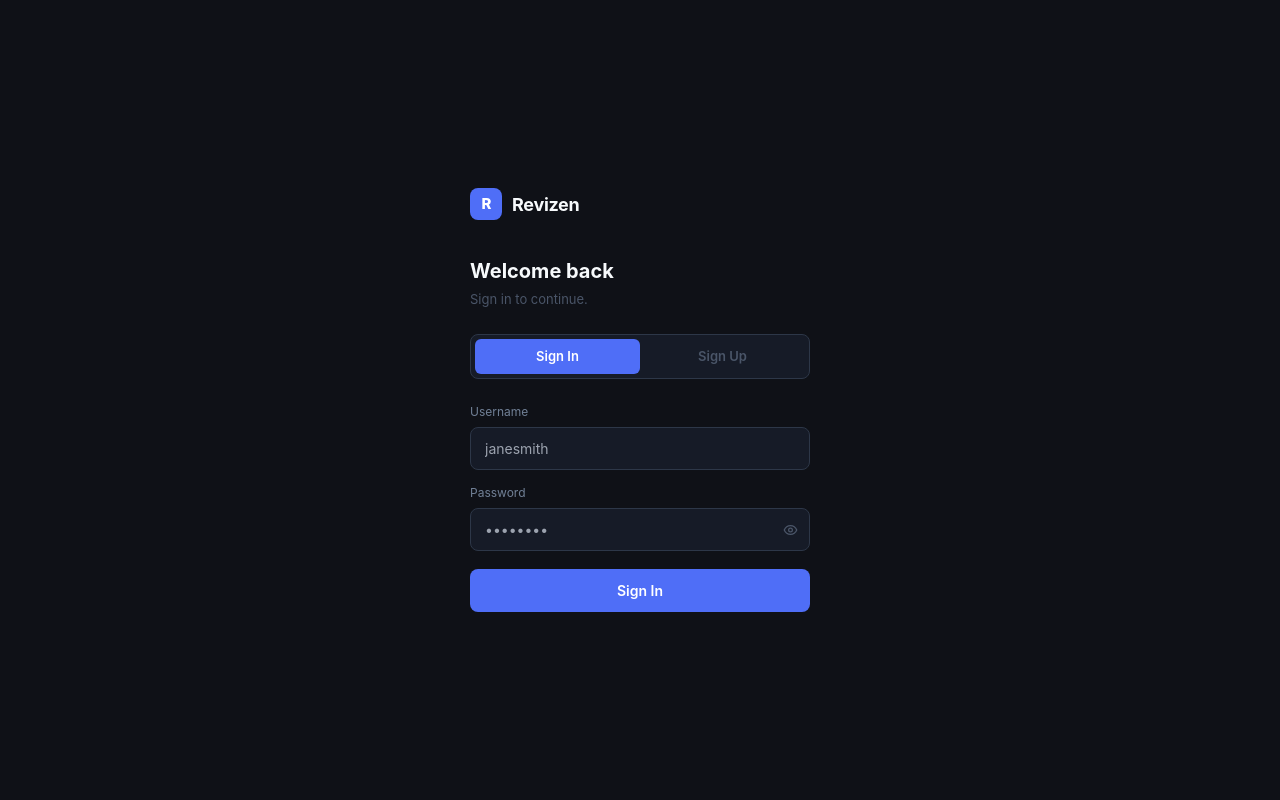
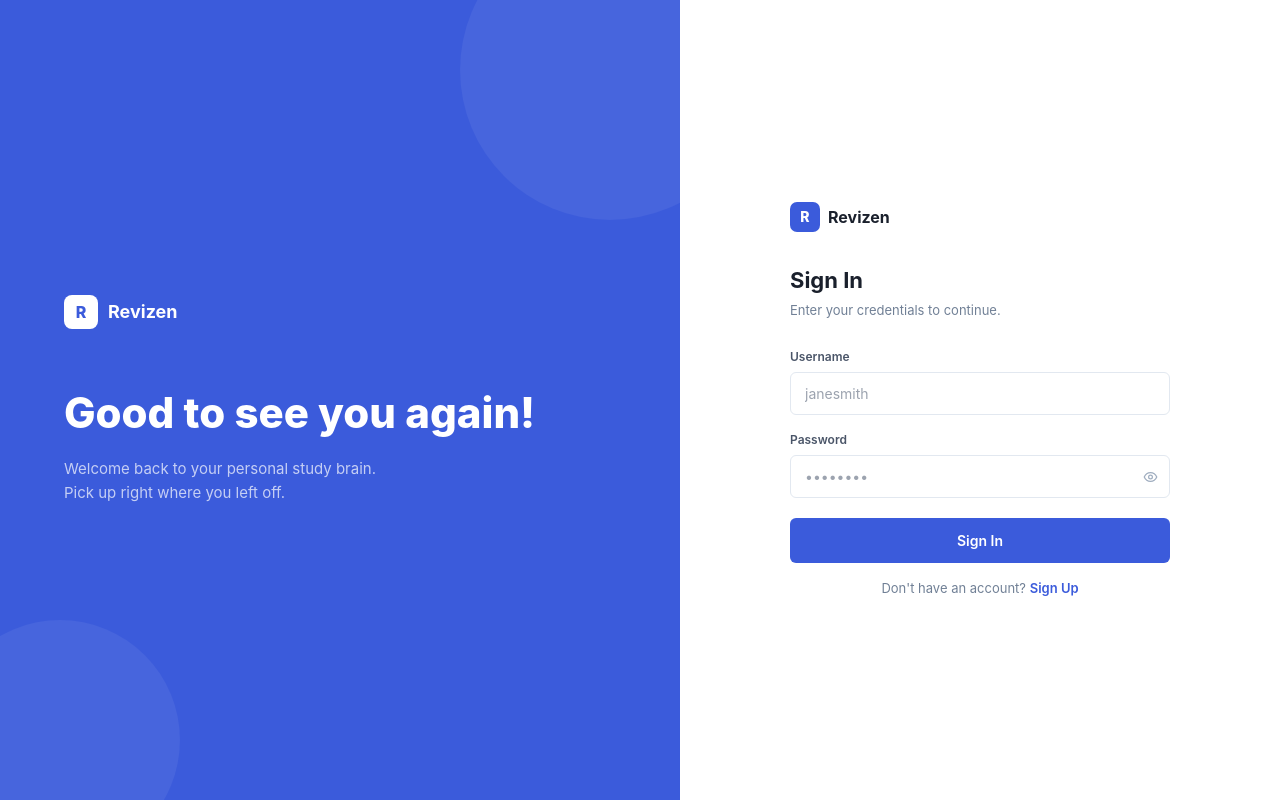
Before and after one commit to MariyaMaheen/Revizen, a React (Vite) app in the folder frontend/: page / in a window 1280 px wide. Built offline with nearby package versions, Linux system fonts and the light colour scheme.

Commit message:
Update Login.jsx

```diff
--- a/frontend/src/components/Login.jsx
+++ b/frontend/src/components/Login.jsx
@@ -53,85 +53,113 @@ export default function Login({ onLogin, addToast }) {
   }
 
   const inp = (err) => ({
-    width: '100%', padding: '10px 14px', borderRadius: 8,
-    border: `1px solid ${err ? '#e53e3e' : '#2d3748'}`,
-    background: '#161b27', color: '#f7fafc', fontSize: 14, outline: 'none',
-    fontFamily: 'inherit',
+    width: '100%', padding: '10px 14px', borderRadius: 6,
+    border: `1.5px solid ${err ? '#e53e3e' : '#e2e8f0'}`,
+    background: '#fff', color: '#1a202c', fontSize: 14,
+    outline: 'none', fontFamily: 'inherit', boxSizing: 'border-box',
   })
 
   return (
-    <div style={{ minHeight: '100vh', background: '#0f1117', display: 'flex', alignItems: 'center', justifyContent: 'center', padding: 16, fontFamily: 'Inter, sans-serif' }}>
-      <motion.div initial={{ opacity: 0, y: 16 }} animate={{ opacity: 1, y: 0 }}
-        style={{ width: '100%', maxWidth: 340 }}>
+    <div style={{ minHeight: '100vh', display: 'flex', fontFamily: 'Inter, sans-serif', background: '#f7f9fc' }}>
+
+      {/* Left panel */}
+      <div style={{
+        display: 'none', flex: 1, flexDirection: 'column', justifyContent: 'center', padding: '60px 64px',
+        background: '#3b5bdb', position: 'relative', overflow: 'hidden',
+      }} className="left-panel">
+        {/* Decorative circles */}
+        <div style={{ position: 'absolute', top: -80, right: -80, width: 300, height: 300, borderRadius: '50%', background: 'rgba(255,255,255,0.06)' }} />
+        <div style={{ position: 'absolute', bottom: -60, left: -60, width: 240, height: 240, borderRadius: '50%', background: 'rgba(255,255,255,0.06)' }} />
 
         {/* Logo */}
-        <div style={{ display: 'flex', alignItems: 'center', gap: 10, marginBottom: 36 }}>
-          <div style={{ width: 32, height: 32, borderRadius: 8, background: '#4F6EF7', display: 'flex', alignItems: 'center', justifyContent: 'center' }}>
-            <span style={{ color: '#fff', fontWeight: 800, fontSize: 15, letterSpacing: '-1px' }}>R</span>
+        <div style={{ display: 'flex', alignItems: 'center', gap: 10, marginBottom: 60 }}>
+          <div style={{ width: 34, height: 34, borderRadius: 8, background: '#fff', display: 'flex', alignItems: 'center', justifyContent: 'center' }}>
+            <span style={{ color: '#3b5bdb', fontWeight: 800, fontSize: 16 }}>R</span>
           </div>
-          <span style={{ fontSize: 18, fontWeight: 700, color: '#f7fafc', letterSpacing: '-0.3px' }}>Revizen</span>
+          <span style={{ fontSize: 18, fontWeight: 700, color: '#fff' }}>Revizen</span>
         </div>
 
-        <h2 style={{ fontSize: 20, fontWeight: 700, color: '#f7fafc', marginBottom: 4 }}>
-          {mode === 'login' ? 'Welcome back' : 'Create account'}
-        </h2>
-        <p style={{ fontSize: 13, color: '#4a5568', marginBottom: 24 }}>
-          {mode === 'login' ? 'Sign in to continue.' : 'Start studying smarter.'}
+        <h1 style={{ fontSize: 42, fontWeight: 800, color: '#fff', lineHeight: 1.15, marginBottom: 20 }}>
+          {mode === 'login' ? 'Good to see\nyou again!' : 'Start Your\nStudy Journey\nToday.'}
+        </h1>
+        <p style={{ fontSize: 15, color: 'rgba(255,255,255,0.7)', maxWidth: 320, lineHeight: 1.6 }}>
+          {mode === 'login'
+            ? 'Welcome back to your personal study brain. Pick up right where you left off.'
+            : 'Upload your notes, ask anything, ace every exam. Built for students who mean business.'}
         </p>
 
-        {/* Toggle */}
-        <div style={{ display: 'flex', background: '#161b27', borderRadius: 8, padding: 4, marginBottom: 24, border: '1px solid #2d3748' }}>
-          {['login', 'register'].map(m => (
-            <button key={m} onClick={() => { setMode(m); setErrors({}) }}
-              style={{
-                flex: 1, padding: '8px 0', borderRadius: 6, fontSize: 13, fontWeight: 600,
-                border: 'none', cursor: 'pointer', transition: 'all 0.15s', fontFamily: 'inherit',
-                background: mode === m ? '#4F6EF7' : 'transparent',
-                color: mode === m ? '#fff' : '#4a5568',
-              }}>
-              {m === 'login' ? 'Sign In' : 'Sign Up'}
-            </button>
+        {/* Feature pills */}
+        {mode === 'register' && (
+          <div style={{ display: 'flex', flexDirection: 'column', gap: 12, marginTop: 40 }}>
+            {['AI-powered Q&A from your notes', 'Auto-generate quizzes & flashcards', 'Instant summaries & insights'].map(f => (
+              <div key={f} style={{ display: 'flex', alignItems: 'center', gap: 10 }}>
+                <div style={{ width: 20, height: 20, borderRadius: '50%', background: 'rgba(255,255,255,0.2)', display: 'flex', alignItems: 'center', justifyContent: 'center', flexShrink: 0 }}>
+                  <span style={{ color: '#fff', fontSize: 11, fontWeight: 700 }}>✓</span>
+                </div>
+                <span style={{ color: 'rgba(255,255,255,0.85)', fontSize: 14 }}>{f}</span>
+              </div>
             ))}
           </div>
+        )}
+      </div>
+
+      {/* Right panel — form */}
+      <div style={{ flex: 1, display: 'flex', alignItems: 'center', justifyContent: 'center', padding: '40px 24px', background: '#fff' }}>
+        <div style={{ width: '100%', maxWidth: 380 }}>
+
+          {/* Mobile logo */}
+          <div style={{ display: 'flex', alignItems: 'center', gap: 8, marginBottom: 32 }}>
+            <div style={{ width: 30, height: 30, borderRadius: 7, background: '#3b5bdb', display: 'flex', alignItems: 'center', justifyContent: 'center' }}>
+              <span style={{ color: '#fff', fontWeight: 800, fontSize: 14 }}>R</span>
+            </div>
+            <span style={{ fontSize: 16, fontWeight: 700, color: '#1a202c' }}>Revizen</span>
+          </div>
+
+          <h2 style={{ fontSize: 22, fontWeight: 700, color: '#1a202c', marginBottom: 4 }}>
+            {mode === 'login' ? 'Sign In' : 'Create Account'}
+          </h2>
+          <p style={{ fontSize: 13, color: '#718096', marginBottom: 28 }}>
+            {mode === 'login' ? 'Enter your credentials to continue.' : 'Fill in the details to get started.'}
+          </p>
 
           <AnimatePresence mode="wait">
             <motion.form key={mode}
-            initial={{ opacity: 0, y: 5 }} animate={{ opacity: 1, y: 0 }}
-            exit={{ opacity: 0, y: -5 }} transition={{ duration: 0.12 }}
+              initial={{ opacity: 0, y: 6 }} animate={{ opacity: 1, y: 0 }}
+              exit={{ opacity: 0, y: -6 }} transition={{ duration: 0.12 }}
               onSubmit={handleSubmit}>
-            <div style={{ display: 'flex', flexDirection: 'column', gap: 14 }}>
+              <div style={{ display: 'flex', flexDirection: 'column', gap: 16 }}>
 
                 {mode === 'register' && (
                   <div>
-                  <label style={{ fontSize: 12, color: '#718096', display: 'block', marginBottom: 6 }}>Full Name</label>
+                    <label style={{ fontSize: 12, fontWeight: 600, color: '#4a5568', display: 'block', marginBottom: 6 }}>Full Name</label>
                     <input name="full_name" value={form.full_name} onChange={handleChange} placeholder="Jane Smith" style={inp(errors.full_name)} />
                     {errors.full_name && <p style={{ fontSize: 11, color: '#e53e3e', marginTop: 4 }}>{errors.full_name}</p>}
                   </div>
                 )}
 
                 <div>
-                <label style={{ fontSize: 12, color: '#718096', display: 'block', marginBottom: 6 }}>Username</label>
+                  <label style={{ fontSize: 12, fontWeight: 600, color: '#4a5568', display: 'block', marginBottom: 6 }}>Username</label>
                   <input name="username" value={form.username} onChange={handleChange} placeholder="janesmith" autoComplete="username" style={inp(errors.username)} />
                   {errors.username && <p style={{ fontSize: 11, color: '#e53e3e', marginTop: 4 }}>{errors.username}</p>}
                 </div>
 
                 {mode === 'register' && (
                   <div>
-                  <label style={{ fontSize: 12, color: '#718096', display: 'block', marginBottom: 6 }}>Email</label>
+                    <label style={{ fontSize: 12, fontWeight: 600, color: '#4a5568', display: 'block', marginBottom: 6 }}>Email Address</label>
                     <input name="email" type="email" value={form.email} onChange={handleChange} placeholder="jane@university.edu" style={inp(errors.email)} />
                     {errors.email && <p style={{ fontSize: 11, color: '#e53e3e', marginTop: 4 }}>{errors.email}</p>}
                   </div>
                 )}
 
                 <div>
-                <label style={{ fontSize: 12, color: '#718096', display: 'block', marginBottom: 6 }}>Password</label>
+                  <label style={{ fontSize: 12, fontWeight: 600, color: '#4a5568', display: 'block', marginBottom: 6 }}>Password</label>
                   <div style={{ position: 'relative' }}>
                     <input name="password" type={showPass ? 'text' : 'password'}
                       value={form.password} onChange={handleChange} placeholder="••••••••"
                       autoComplete={mode === 'login' ? 'current-password' : 'new-password'}
                       style={{ ...inp(errors.password), paddingRight: 42 }} />
                     <button type="button" onClick={() => setShowPass(p => !p)}
-                    style={{ position: 'absolute', right: 12, top: '50%', transform: 'translateY(-50%)', background: 'none', border: 'none', cursor: 'pointer', color: '#4a5568', padding: 0, display: 'flex' }}>
+                      style={{ position: 'absolute', right: 12, top: '50%', transform: 'translateY(-50%)', background: 'none', border: 'none', cursor: 'pointer', color: '#a0aec0', padding: 0, display: 'flex' }}>
                       {showPass ? <EyeOff size={15} /> : <Eye size={15} />}
                     </button>
                   </div>
@@ -140,7 +168,7 @@ export default function Login({ onLogin, addToast }) {
 
                 {mode === 'register' && (
                   <div>
-                  <label style={{ fontSize: 12, color: '#718096', display: 'block', marginBottom: 6 }}>Confirm Password</label>
+                    <label style={{ fontSize: 12, fontWeight: 600, color: '#4a5568', display: 'block', marginBottom: 6 }}>Confirm Password</label>
                     <input name="confirm_password" type={showPass ? 'text' : 'password'}
                       value={form.confirm_password} onChange={handleChange} placeholder="••••••••"
                       autoComplete="new-password" style={inp(errors.confirm_password)} />
@@ -151,20 +179,35 @@ export default function Login({ onLogin, addToast }) {
                 <motion.button type="submit" disabled={loading}
                   whileTap={{ scale: 0.98 }}
                   style={{
-                  width: '100%', padding: '11px 0', borderRadius: 8, border: 'none',
-                  background: '#4F6EF7', color: '#fff', fontWeight: 600, fontSize: 14,
+                    width: '100%', padding: '12px 0', borderRadius: 6, border: 'none',
+                    background: '#3b5bdb', color: '#fff', fontWeight: 600, fontSize: 14,
                     cursor: loading ? 'not-allowed' : 'pointer', opacity: loading ? 0.7 : 1,
                     display: 'flex', alignItems: 'center', justifyContent: 'center', gap: 8,
-                  marginTop: 4, fontFamily: 'inherit',
+                    fontFamily: 'inherit', marginTop: 4,
                   }}>
                   {loading
                     ? <><Loader2 size={15} className="animate-spin" />{mode === 'login' ? 'Signing in...' : 'Creating...'}</>
                     : mode === 'login' ? 'Sign In' : 'Create Account'}
                 </motion.button>
+
+                <p style={{ fontSize: 13, color: '#718096', textAlign: 'center' }}>
+                  {mode === 'login' ? "Don't have an account? " : 'Already have an account? '}
+                  <button type="button" onClick={() => { setMode(mode === 'login' ? 'register' : 'login'); setErrors({}) }}
+                    style={{ color: '#3b5bdb', fontWeight: 600, background: 'none', border: 'none', cursor: 'pointer', fontSize: 13, fontFamily: 'inherit' }}>
+                    {mode === 'login' ? 'Sign Up' : 'Sign In'}
+                  </button>
+                </p>
               </div>
             </motion.form>
           </AnimatePresence>
-      </motion.div>
+        </div>
+      </div>
+
+      <style>{`
+        @media (min-width: 768px) {
+          .left-panel { display: flex !important; }
+        }
+      `}</style>
     </div>
   )
 }
```
Lines whose indentation alone changed are shown as unchanged.
